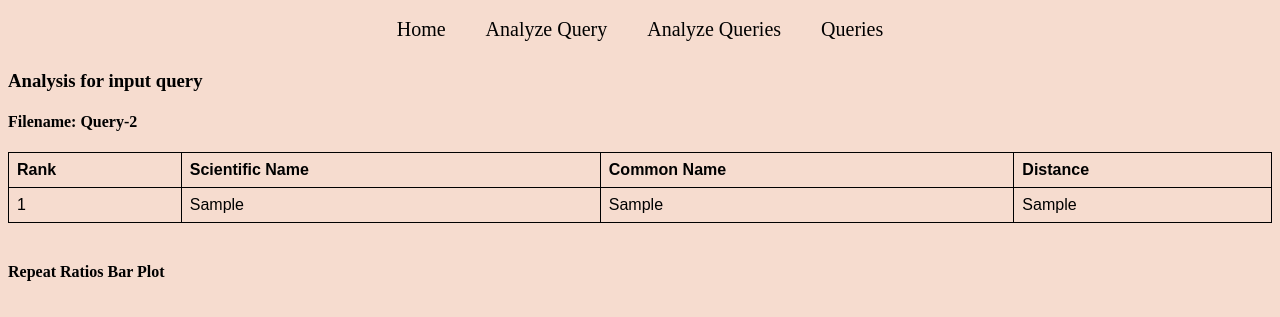
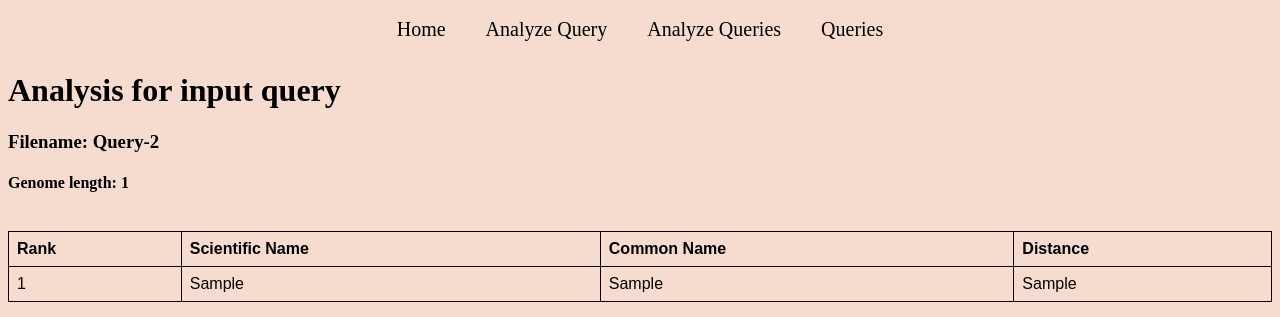
Before and after one commit to kedarrudrawar/skmer_web, a Django app: template skmer_web/queries/templates/queries/singlequery_analysis.html in a window 1280 px wide. Shown: the top 317 px of the page. Run offline with Django 3.2, Linux system fonts and the light colour scheme; data comes from the database, SQL or seed files in the repository; both versions use the stored data as it was after the commit; the template is opened without the code that fills it: values that come from a table or form of the project are taken from there, most other values are stand-ins (such as "Sample title", 1, 10 or a date in 2020).

Commit message:
add genome length to template

```diff
--- a/skmer_web/queries/templates/queries/singlequery_analysis.html
+++ b/skmer_web/queries/templates/queries/singlequery_analysis.html
@@ -1,13 +1,11 @@
 {% extends 'base.html' %}
 
 {% block content %}
-<h3 class="Analysis">Analysis for input query</h3>
+<h1 class="Analysis">Analysis for input query</h1>
 
-<h4>Filename: {{ query.fileName }}</h4>
-<!-- {{ query.queryFile.name }}<br> -->
-    <!-- {% for pair in output %}<br>
-        {{ pair.0 }} - {{ pair.1 }}
-    {% endfor %} -->
+
+<h3>Filename: {{ query.fileName }}</h3>
+<h4> Genome length: {{ statistics.genome_length }}</h4><br>
 
     <table>
     	<tr>
@@ -15,7 +13,7 @@
     		<th>Scientific Name</th>
     		<th>Common Name</th>
     		<th>Distance</th>
-    	</tr>
+		</tr>
 
     	{% for pair in output %}
     	<tr>
--- a/skmer_web/queries/views.py
+++ b/skmer_web/queries/views.py
@@ -79,7 +79,7 @@ def analyze_file(request, query_id):
 
     else:
         ########Define input/output paths
-        library_dir = os.path.join(STATIC_DIR, 'insect_test_lib') ## Change this for final runs
+        library_dir = os.path.join(STATIC_DIR, 'large_test_lib') ## Change this for final runs
         output_prefix = os.path.join(settings.BASE_DIR, 'media/skmer_output/output')
 
         # Generate query results
```
Also changed, not shown: skmer_web/db.sqlite3, 1 other file.
